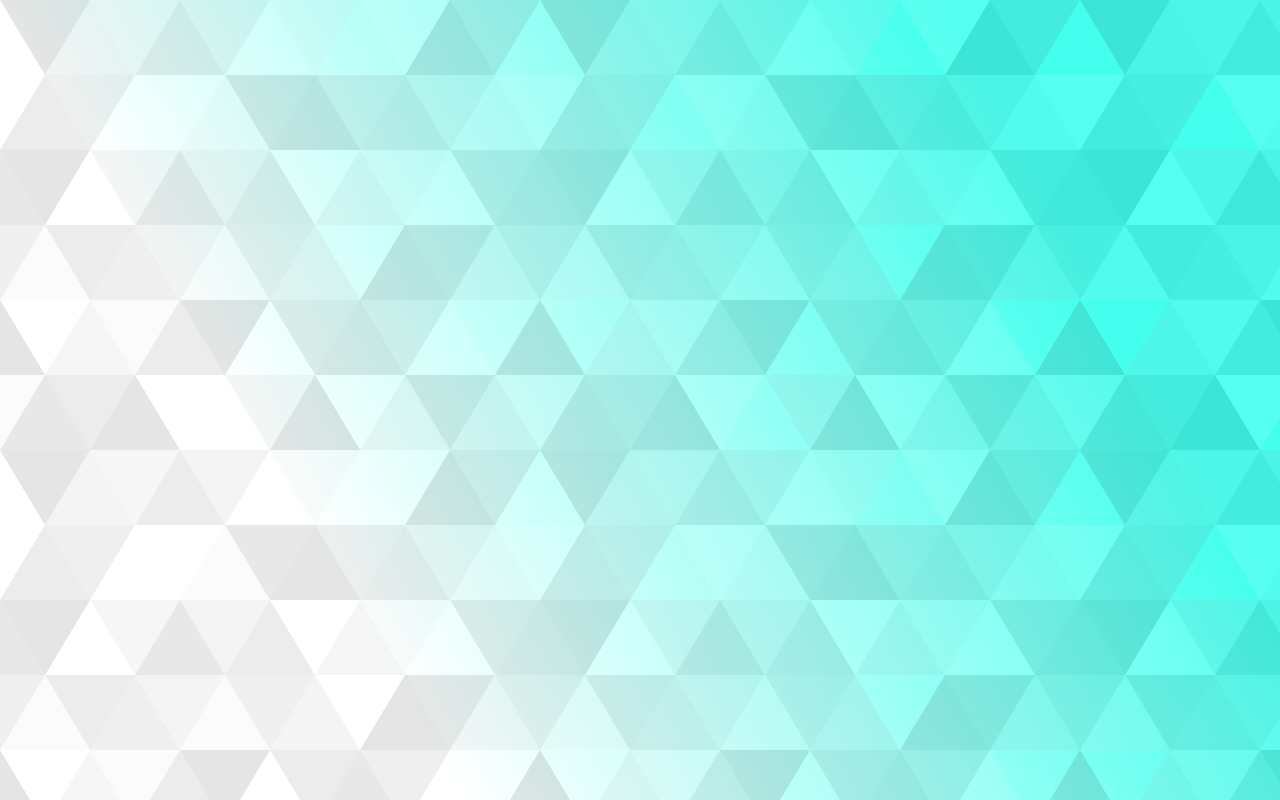
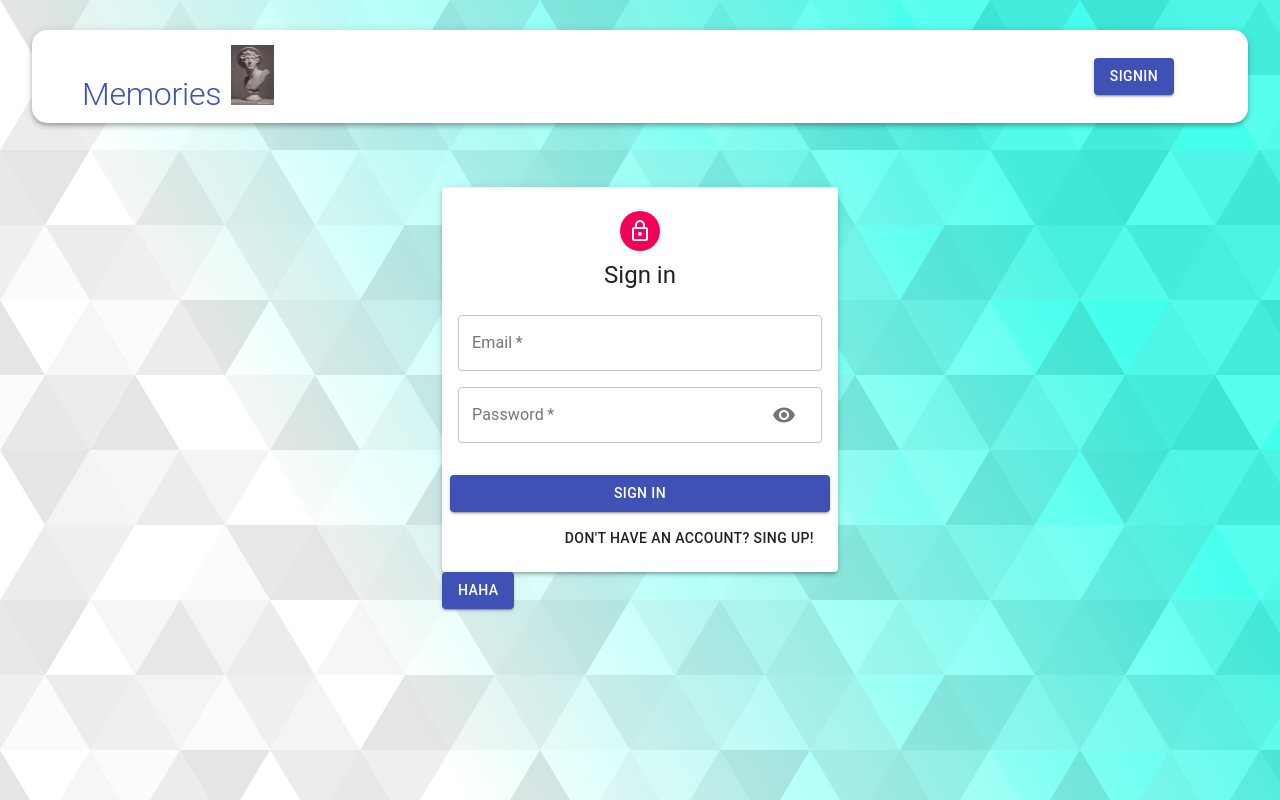
Before and after one commit to tw40210/social_app, a React (Create React App) app in the folder frontend/: page /auth in a window 1280 px wide. Before the commit this address had no page. Built offline with nearby package versions, Linux system fonts and the light colour scheme.

Commit message:
adding Auth

```diff
--- a/frontend/src/App.js
+++ b/frontend/src/App.js
@@ -3,14 +3,18 @@ import { Container} from "@material-ui/core";
 import {BrowserRouter, Routes, Route} from 'react-router-dom';
 
 import Home from './components/Home/Home'
+import Auth from './components/Auth/Auth'
+import Navbar from "./components/Navbar/Navbar";
 
 const App = () => {
 
     return(
         <BrowserRouter>
             <Container maxidth="lg">
+                <Navbar />
                 <Routes>
                     <Route path='/' exact element={<Home />}></Route>
+                    <Route path='/auth' exact element={<Auth />}></Route>
                 </Routes>
             </Container>
         </BrowserRouter>
--- /dev/null
+++ b/frontend/src/components/Auth/Auth.js
@@ -0,0 +1,73 @@
+import { Avatar, Button, Container, Grid, Paper, Typography } from '@material-ui/core';
+import React, {useState} from 'react';
+import LockOutlinedIcon from '@material-ui/icons/LockOutlined';
+import useStyles from './styles';
+
+import Input from './Input'
+
+const Auth = () => {
+    const [showPassword, setShowPassword] = useState(false);
+    const [isSignUp, setIsSignUp] = useState(false);
+    const classes = useStyles();
+
+    const handleShowPassword = () =>{
+        setShowPassword((prevShowPassword)=>!prevShowPassword)
+        console.log(showPassword)
+    }
+
+    const handleOnChange = ()=>{
+
+    }
+
+    const handleOnSubmit = ()=>{
+
+    }
+    const switchMode = () =>{
+        setIsSignUp((prevIsSignUp)=>!prevIsSignUp)
+        console.log(showPassword)
+    }
+
+    return (
+        <Container component='main' maxWidth='xs'>
+            <Paper className={classes.paper} elevation={3}>
+                <Avatar className={classes.avatar}>
+                    <LockOutlinedIcon/>
+                </Avatar>
+
+                <Typography variant='h5'>{isSignUp ? 'Sign up' : 'Sign in'}</Typography>
+                <form className={classes.form} onSubmit={handleOnSubmit}>
+                    <Grid container spacing={2}>
+                        {isSignUp &&
+                            <>
+                            <Input name='firstName' label='First Name' handleOnChange={handleOnChange} autoFocus half/>
+                            <Input name='firstName' label='First Name' handleOnChange={handleOnChange} half/>
+                            </>
+                            }
+
+                        <Input name='email' label='Email' handleOnChange={handleOnChange} type='email' />
+                        <Input name='password' label='Password' handleOnChange={handleOnChange} type={showPassword ? 'test' : 'password'} handleShowPassword={handleShowPassword} />
+                        {isSignUp &&
+                            <Input name='confirmPassword' label='Repeat Password' handleOnChange={handleOnChange} type='password' />
+                        }
+                        <Button className={classes.submit} type='submit' color='primary' fullWidth variant='contained'>
+                            {isSignUp ? 'Sign Up' : 'Sign In'}
+                        </Button>
+
+                    </Grid>
+                </form>
+                <Grid container justifyContent='flex-end'>
+                    <Grid item>
+                        <Button onClick={switchMode}>
+                            {isSignUp ? 'Already have an account? Sign in!' : "Don't have an account? Sing up!"}
+                        </Button>
+                    </Grid>
+                </Grid>
+            </Paper>
+            <Button color='primary' variant='contained' onClick={handleShowPassword}>HAHA</Button>
+        </Container>
+    )
+
+
+}
+
+export default Auth
--- /dev/null
+++ b/frontend/src/components/Auth/Input.js
@@ -0,0 +1,38 @@
+import { Grid, IconButton, InputAdornment, TextField } from '@material-ui/core';
+import React from 'react';
+import Visibility from '@material-ui/icons/Visibility'
+import VisibilityOff from '@material-ui/icons/VisibilityOff'
+
+const Input = ({name, handleOnChange, label, autoFocus, type, hanleShowPassword, half}) => {
+
+
+    return (
+        <Grid item xs={12} sm={half ? 6 : 12} >
+            <TextField
+                name={name}
+                onChange={handleOnChange}
+                variant='outlined'
+                required
+                fullWidth
+                label={label}
+                autoFocus={autoFocus}
+                type={type}
+                InputProps={name==='password' ? {
+                    endAdornment:(
+                        <InputAdornment  position='end'>
+                            <IconButton background='red' onClick={hanleShowPassword}>
+                                {type==='password' ?<Visibility/>: <VisibilityOff/>}
+                            </IconButton>
+                        </InputAdornment>
+                    )
+                } :null
+            }
+
+            />
+        </Grid>
+    )
+
+}
+
+
+export default Input
--- /dev/null
+++ b/frontend/src/components/Auth/styles.js
@@ -0,0 +1,31 @@
+import { makeStyles } from '@material-ui/core/styles';
+
+export default makeStyles((theme)=>({
+
+    root:{
+        '& .MuiTextField-root': theme.spacing(1)
+    },
+
+    paper:{
+        marginTop:theme.spacing(8),
+        display:'flex',
+        flexDirection:'column',
+        alignItems:"center",
+        padding:theme.spacing(2)
+    },
+    avatar:{
+        margin: theme.spacing(1),
+        backgroundColor: theme.palette.secondary.main
+    },
+    form:{
+        width:'100%',
+        marginTop:theme.spacing(3)
+    },
+    submit:{
+        margin:theme.spacing(3,0,2)
+    }
+
+})
+
+
+)
--- a/frontend/src/components/Home/Home.js
+++ b/frontend/src/components/Home/Home.js
@@ -8,7 +8,7 @@ import {getPosts} from '../../actions/posts'
 
 import Posts from '../Posts/Posts'
 import Form from '../Forms/Form';
-import Navbar from "../Navbar/Navbar";
+
 
 
 
@@ -23,7 +23,6 @@ const Home = () => {
 
     return (
         <Container>
-            <Navbar />
             <Grow in>
                 <Container >
                     <Grid className={classes.mainContainer} container justifyContent="space-between" alignItems="stretch" spacing={3}>
```
